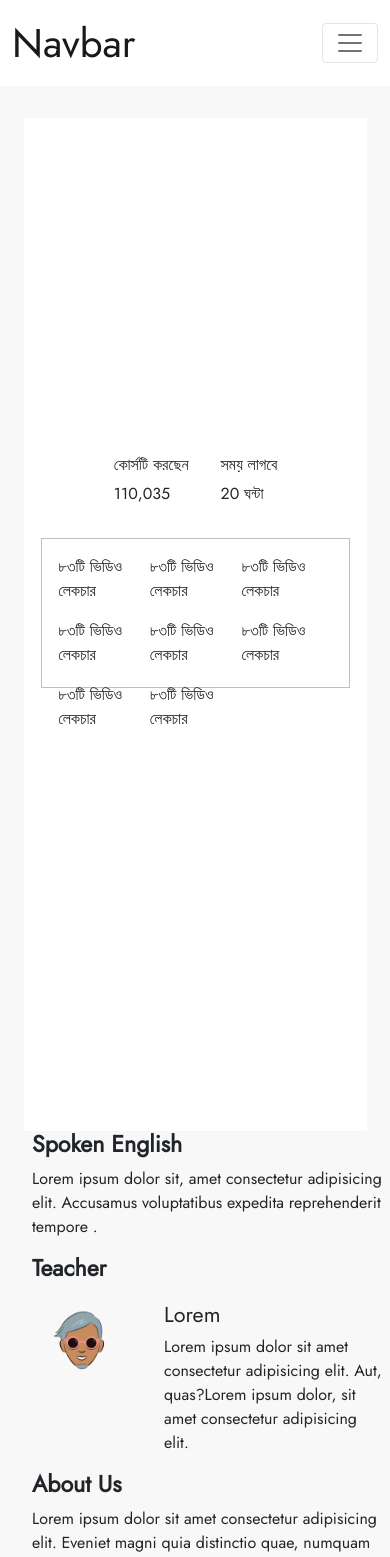
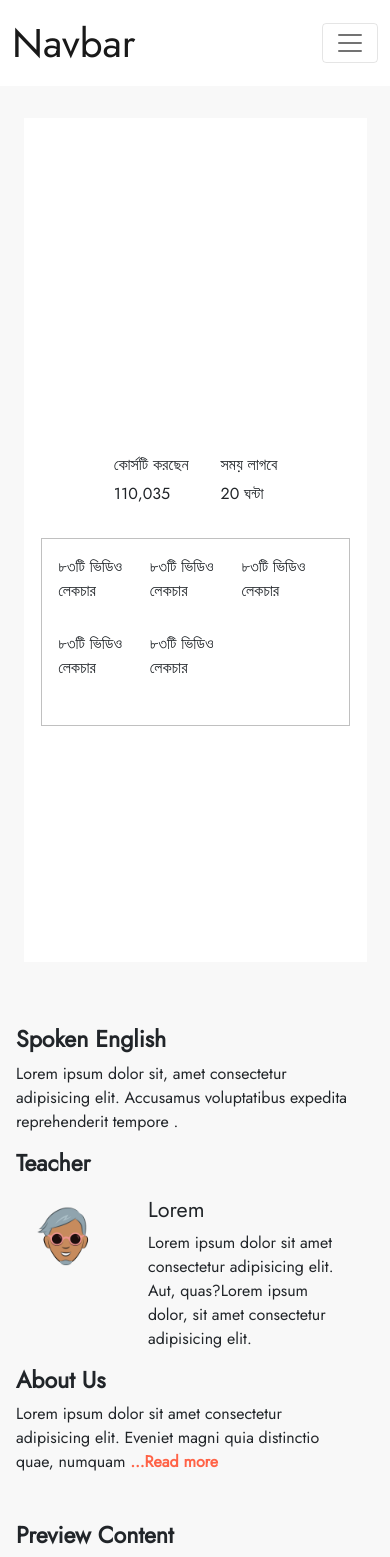
Before and after one commit to AmlanDasADM/skill-page, a React (Create React App) app: page / in a window 390 px wide. Shown: the top 1557 px of the page. Built offline with nearby package versions, Linux system fonts and the light colour scheme.

Commit message:
make it better

```diff
--- a/src/components/Skill/Item.js
+++ b/src/components/Skill/Item.js
@@ -1,7 +1,7 @@
 import styled from "styled-components";
 
 export default styled.div`
-height: 300px;
+height: fit-content;
 width: 100%;
-margin: 0 15px;
+margin: 0 0px;
 `;
--- a/src/components/Skill/Skill.jsx
+++ b/src/components/Skill/Skill.jsx
@@ -287,9 +287,6 @@ function skill()
                             <p>৮৩টি ভিডিও লেকচার</p>
                             <p>৮৩টি ভিডিও লেকচার</p>
                             <p>৮৩টি ভিডিও লেকচার</p>
-                            <p>৮৩টি ভিডিও লেকচার</p>
-                            <p>৮৩টি ভিডিও লেকচার</p>
-                            <p>৮৩টি ভিডিও লেকচার</p>
                         </div>
                     </div>
                 </div>
--- a/src/components/Skill/skill.css
+++ b/src/components/Skill/skill.css
@@ -287,12 +287,34 @@
 .right-side-modal-body{
     height: 50vh;
 }
-
+.QkaFk {
+    height:fit-content;
+    width: 100%;
+    margin: 0 15px;
+}
 
 
                                             /* responsive codes  */
 
 @media (max-width:850px) {
+    .right-side{
+        width: 88%;
+        margin-left: 4.5rem;
+        background-color: #fff;
+        margin-bottom: 4rem;
+        /* box-shadow: 0px 0px 22px 1px #d4d3d3; */
+   }
+   .QkaFk {
+    height: 0px;
+    width: 100%;
+    margin: 0 0px;
+}
+    .right-side-container{
+        width: 100%;
+        background-color: #fff;
+        height: 100vh;
+
+    }
     .skill-container{
        display: flex;
        flex-direction: column-reverse;
@@ -304,6 +326,9 @@
         background-color: #f8f8f8;
         width: 90%;
         overflow:unset ;
+    }
+    .item-img .student-name{
+        margin-left: 1rem;
     }
     .right-side{
         width: 88%;
@@ -320,6 +345,72 @@
         margin: auto;
         text-align: center;
     }
+    .students-review{
+        margin-left: 0rem;
+    }
+    .collapsed-div-preview{
+        margin-bottom: 4rem;
+    }
+    .left-side-aboutUs{
+        margin-bottom: 3rem;
+    }
+    .slidebaritem {
+        background-color: #fff;
+        box-shadow: 0px 0px 22px 1px #d4d3d3;
+        border-radius: 30px;
+        width: 100%;
+    }
+    .item-img{
+        display: flex;
+        justify-content: flex-start;
+        align-items: flex-start;
+    }
+
+    .left-side{
+        margin-left: 0rem;
+    }
+
+    .left-side-aboutUs{
+        margin-left: 1rem;
+    }
+    .left-side-title{
+        margin-left: 1rem;
+    }
+    .left-side-teacher{
+        margin-left: 1rem;
+    }
+    .course{
+        margin-top: 4rem;
+    }
+    .course-heading{
+        margin-left: 1rem;
+    }
+    .preview-heading{
+        margin-left: 1rem;
+    }
+    .accordion{
+        margin-left: 1rem;
+    }
+    .faq{
+        margin-left: 1rem;
+    }
+    .slidebar{
+        width: 110%;
+        margin-left: 0rem;
+    }
+    .QkaFk {
+        height: fit-content;
+        width: 100%;
+    }
+    .item-para{
+        height: fit-content;
+        width: 100%;
+    }
+    .sc-bdvvtL{
+        height: fit-content;
+        width: 100%;
+        margin: 0 0px;
+    }
 }
 
 @media (max-width:630px) {
@@ -332,8 +423,17 @@
         align-items: center;
         margin: auto;
         text-align: center;
+        margin-left:3.3rem ;
     }
-
+  .course-more-details{
+    display: grid;
+    grid-template-columns: repeat(3,2fr);
+    width: 90%;
+    margin: auto;
+    border: 1px solid silver;
+    height: 188px;
+    padding: 1rem;
+  }
 
 }
 
@@ -356,4 +456,5 @@
         height: 38vh;
     }
 
+
 }
```
